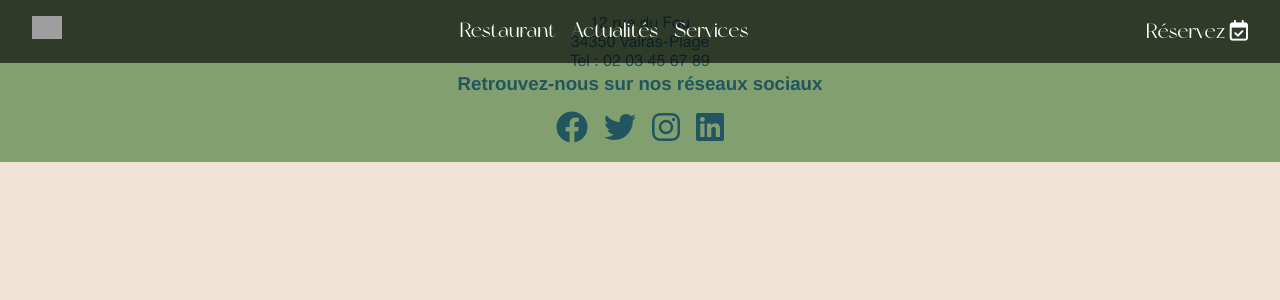
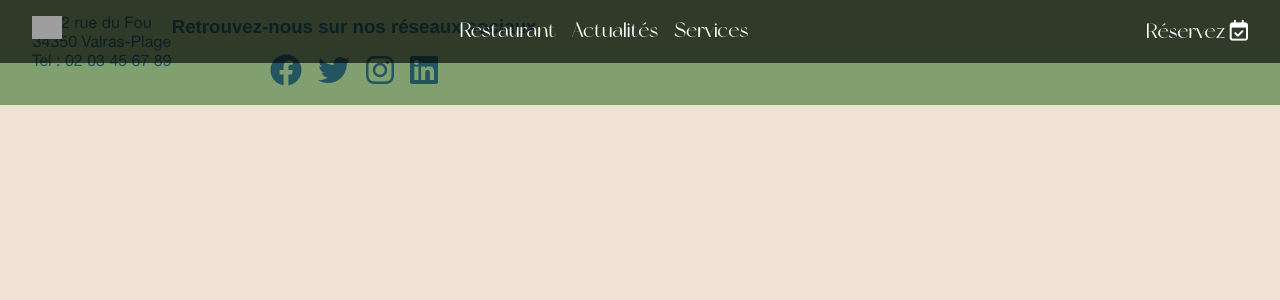
Before and after one commit to lclhugo/mspr-paillote-du-soleil, a Symfony app: template templates/base.html.twig in a window 1280 px wide. Shown: the top 300 px of the page. Run offline with Twig, Linux system fonts and the light colour scheme; the template is opened without the code that fills it, so the values that code supplies are empty; some libraries are stand-ins or nearby versions; grey boxes are pictures that could not be loaded.

Commit message:
pulling newdev

```diff
--- a/public/css/style.css
+++ b/public/css/style.css
@@ -83,7 +83,8 @@ nav ul a:hover {
   background-color: rgba(0, 0, 0, 0.639);
   letter-spacing: 2px;
 }
-.hero-section .hero-video-container .hero-text h1, .hero-section .hero-video-container .hero-text h2 {
+.hero-section .hero-video-container .hero-text h1,
+.hero-section .hero-video-container .hero-text h2 {
   font-family: "Miracle", sans-serif;
 }
 .hero-section .hero-video-container .hero-text h2 {
@@ -226,6 +227,7 @@ nav ul a:hover {
 }
 
 footer {
+  display: flex;
   background-color: #819f6f;
   color: #225560;
   padding: 1rem 2rem;
```
Also changed, not shown: 1 other file.
